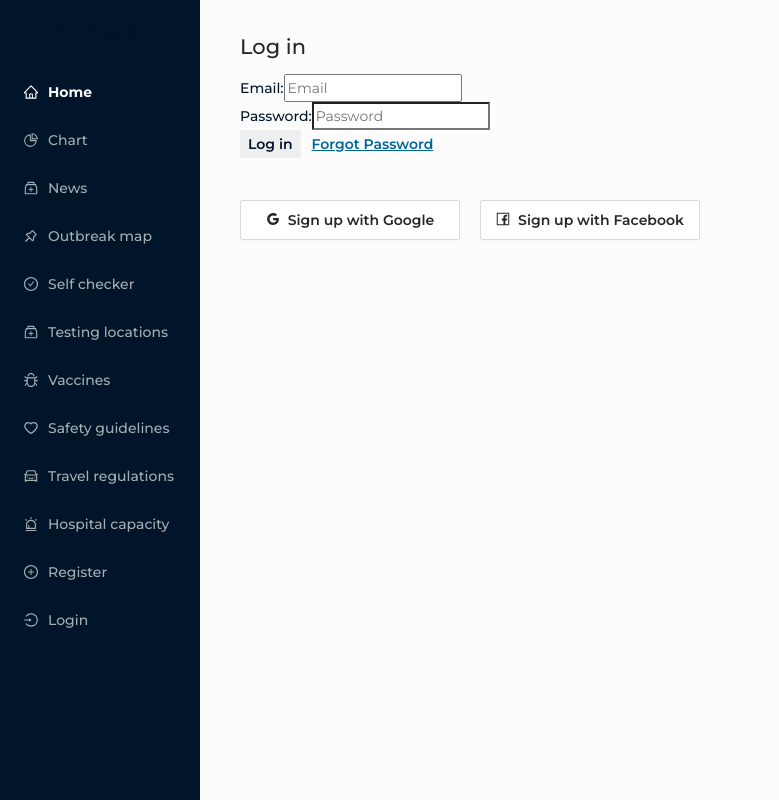
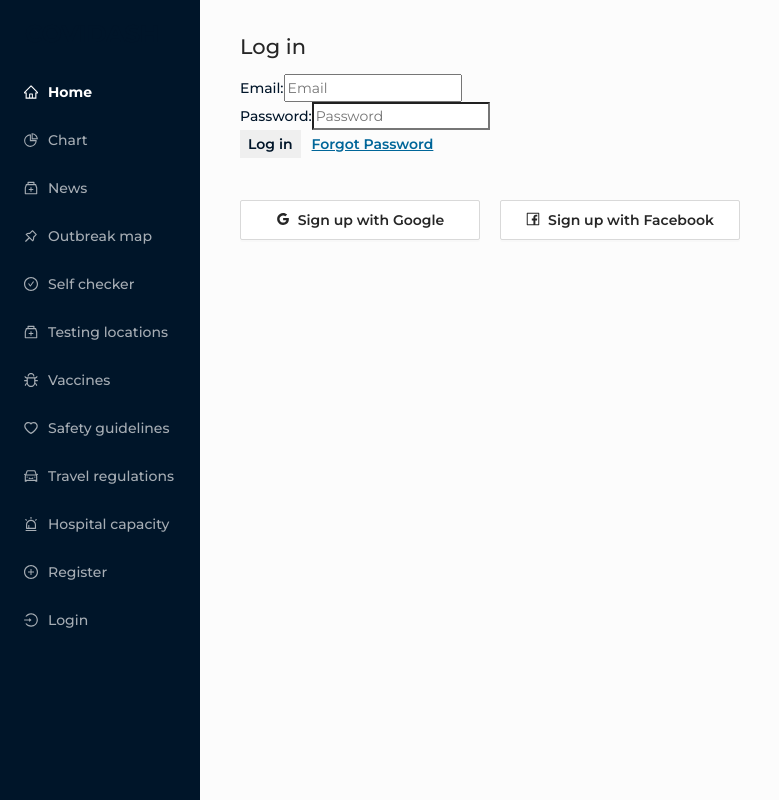
Before and after one commit to irfanShaikh4421/COVIDASH, a React (Create React App) app in the folder client/: page /login in a window 1280 px wide. Shown: the whole page, without its empty margins (0-779 px from the left). Built offline with nearby package versions, Linux system fonts and the light colour scheme; no server answers.

Commit message:
updated App.css

```diff
--- a/client/src/App.css
+++ b/client/src/App.css
@@ -432,7 +432,7 @@ button:focus {
 }
 
 .social-signup-btn {
-    width: 220px !important;
+    width: 240px !important;
     height: 40px !important;
     margin-right: 20px;
     margin-top: 20px;
@@ -445,6 +445,15 @@ button:focus {
 .forgot-pass {
     padding: 0px !important;
     margin-top: 20px;
+}
+
+.profile-img {
+    border-radius: 100px;
+}
+
+.btn-right-margin {
+    margin-top: 10px;
+    margin-right: 20px;
 }
 
 /* COLORS */
```
